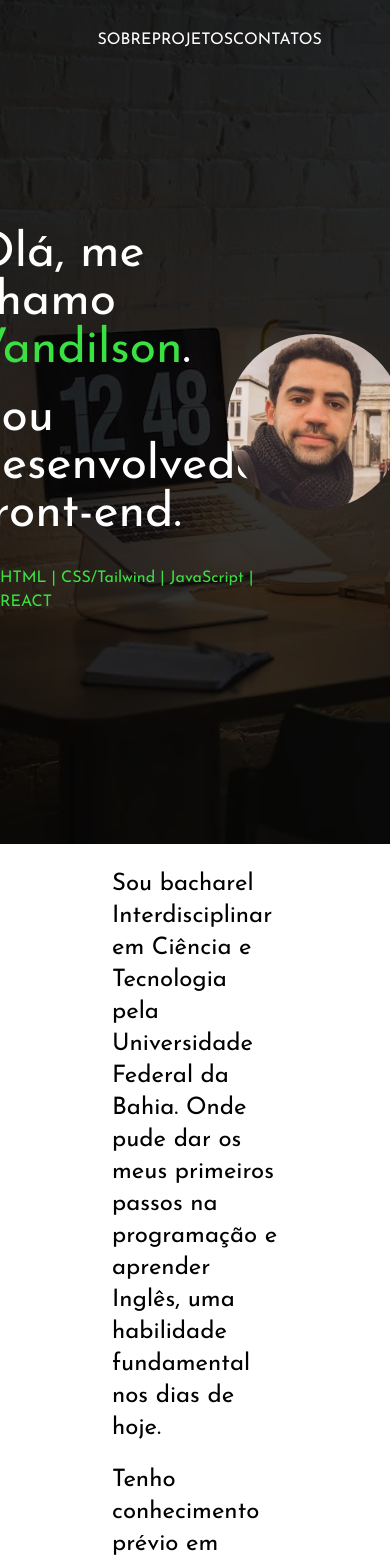
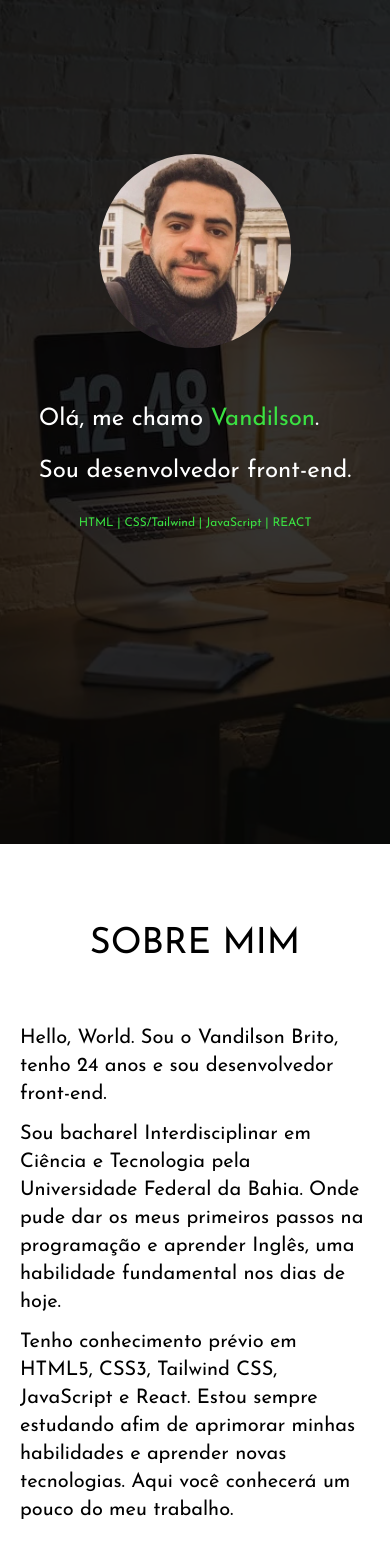
Before and after one commit to vandilsonbrito/vandilson-portfolio-website, a React (Vite) app: page / in a window 390 px wide. Shown: the top 1562 px of the page. Built offline with nearby package versions, Linux system fonts and the light colour scheme.

Commit message:
Update media queries styles

```diff
--- a/src/components/About/About.jsx
+++ b/src/components/About/About.jsx
@@ -1,9 +1,9 @@
 
 export default function About() {
   return (
-    <div className="w-full h-screen px-28 bg-white text-black" id="/Sobre">
-        <div className="w-full h-full flex flex-col justify-center gap-5 text-2xl">
-            <h2 className="text-5xl text-center mb-20">SOBRE MIM</h2>
+    <div className="w-full h-full lg:h-screen px-5 py-20 sm:px-8 lg:py-0 lg:px-28 bg-white text-black" id="/Sobre">
+        <div className="w-full h-full flex flex-col justify-center gap-3 lg:gap-5 text-xl lg:text-2xl">
+            <h2 className="text-4xl lg:text-5xl text-center mb-12 lg:mb-20">SOBRE MIM</h2>
             <p>Hello, World. Sou o Vandilson Brito, tenho 24 anos e sou desenvolvedor front-end. </p>
             <p>Sou bacharel Interdisciplinar em Ciência e Tecnologia pela Universidade Federal da Bahia. Onde pude dar os meus primeiros passos na programação e aprender Inglês, uma habilidade fundamental nos dias de hoje.</p>
             <p>Tenho conhecimento prévio em HTML5, CSS3, Tailwind CSS, JavaScript e React. Estou sempre estudando afim de aprimorar minhas habilidades e aprender novas tecnologias. Aqui você conhecerá um pouco do meu trabalho.</p>
--- a/src/components/Banner/Banner.jsx
+++ b/src/components/Banner/Banner.jsx
@@ -5,17 +5,19 @@ import Header from '../Header/Header';
 export default function Banner() {
   return (
     <div className="w-full h-screen relative">
-        <div className="w-full h-screen bg-cover bg-bottom z-0" style={{ backgroundImage: `url(${bannerImg})` }}>
+        <div className="w-full h-screen bg-cover bg-bottom z-0 " style={{ backgroundImage: `url(${bannerImg})` }}>
             <Header/>
         </div>
         <div className="w-full h-screen bg-[#000000cb] z-10 absolute top-0"></div>
 
-        <div className="w-[65%] h-full text-white z-20 absolute top-0 flex flex-col items-center justify-center gap-7">
-            <h1 className='flex flex-col text-5xl gap-5'><span>Olá, me chamo <span className='text-[#3BE142]'>Vandilson</span>.</span><span>Sou desenvolvedor front-end.</span></h1>
-            <p className='text-[#3BE142]'>HTML | CSS/Tailwind | JavaScript | REACT</p>
-        </div>
-        <div className="w-[45%] h-full text-white z-20 absolute top-0 left-1/2 flex flex-col items-center justify-center ml-8">
-            <img className='w-72 rounded-full' src={VandilsonImg} alt="" />
+        <div className="">
+          <div className="w-full lg:w-[65%] h-1/2 lg:h-full text-white z-20 absolute lg:top-0 top-64 flex flex-col items-center justify-center gap-7">
+              <h1 className='flex flex-col text-2xl md:text-3xl lg:text-5xl gap-5'><span>Olá, me chamo <span className='text-[#3BE142]'>Vandilson</span>.</span><span>Sou desenvolvedor front-end.</span></h1>
+              <p className='text-[#3BE142] text-xs lg:text-base'>HTML | CSS/Tailwind | JavaScript | REACT</p>
+          </div>
+          <div className="w-full lg:w-[45%] h-1/2 lg:h-full text-white z-20 absolute lg:top-0 top-10 lg:left-1/2 flex flex-col items-center justify-center lg:ml-8">
+              <img className='w-48 lg:w-72 rounded-full' src={VandilsonImg} alt="" />
+          </div>
         </div>
     </div>
   )
--- a/src/components/Contato/Contato.jsx
+++ b/src/components/Contato/Contato.jsx
@@ -6,9 +6,9 @@ import { MdOutlineMail } from "react-icons/md";
 
 export default function Footer() {
   return (
-    <div className="w-full h-full flex flex-col justify-center items-center gap-28 bg-white text-black pt-20 pb-24 px-20" id="/Contatos">
-        <h2 className="text-5xl">CONTATOS</h2>
-        <div className="w-full h-full flex items-center justify-evenly text-4xl">
+    <div className="w-full h-full flex flex-col justify-center items-center gap-14 md:gap-20 lg:gap-28 bg-white text-black lg:pt-20 lg:pb-24 py-14 px-5 lg:px-20" id="/Contatos">
+        <h2 className="text-4xl lg:text-5xl">CONTATOS</h2>
+        <div className="w-full h-full flex items-center justify-evenly text-3xl lg:text-4xl">
             <a href="https://www.linkedin.com/in/vandilson-brito-b791b3216/" target="_blank" rel="noopener noreferrer">
                 <FaLinkedin className="hover:text-blue-800 ease-in-out duration-200"/>
             </a>
--- a/src/components/Header/Header.jsx
+++ b/src/components/Header/Header.jsx
@@ -2,7 +2,7 @@ import { Link } from "react-scroll";
 
 export default function Header() {
   return (
-    <header className="w-full h-20 flex justify-center">
+    <header className="w-full h-20 justify-center hidden lg:flex">
         <nav className="w-1/2 h-20 flex items-center justify-between  bg-transparent absolute top-0 z-30 text-white">
             <Link to='/Sobre' smooth={true} duration={500} className="cursor-pointer">SOBRE</Link>
             <Link to='/Projetos' smooth={true} duration={500} className="cursor-pointer">PROJETOS</Link>
--- a/src/components/Projects/Projects.jsx
+++ b/src/components/Projects/Projects.jsx
@@ -17,8 +17,8 @@ import { SiGithub } from "react-icons/si";
 export default function Projects() {
 
   return (
-    <div className="w-full h-full flex flex-col gap-24 bg-black text-black px-28 py-20 " id="/Projetos">
-        <h2 className="text-5xl text-center text-white">PROJETOS</h2>
+    <div className="w-full h-full flex flex-col gap-24 bg-black text-black px-5 lg:px-28 py-20 " id="/Projetos">
+        <h2 className="text-4xl lg:text-5xl text-center text-white">PROJETOS</h2>
 
         <div className="w-full h-full flex flex-wrap justify-center gap-8 projects">
 
--- a/src/index.css
+++ b/src/index.css
@@ -12,5 +12,5 @@ body {
   @apply w-[310px] h-[320px] flex flex-col items-center justify-center gap-1 rounded-xl bg-slate-100 px-4 py-2 relative;
 }
 .overlay {
-  @apply w-full h-full text-white absolute top-0 flex items-center bg-[#00000079]   opacity-0 hover:opacity-100;
+  @apply w-full h-full text-white absolute top-0 flex items-center bg-[#00000079]  lg:opacity-0 hover:opacity-100;
 }
```
